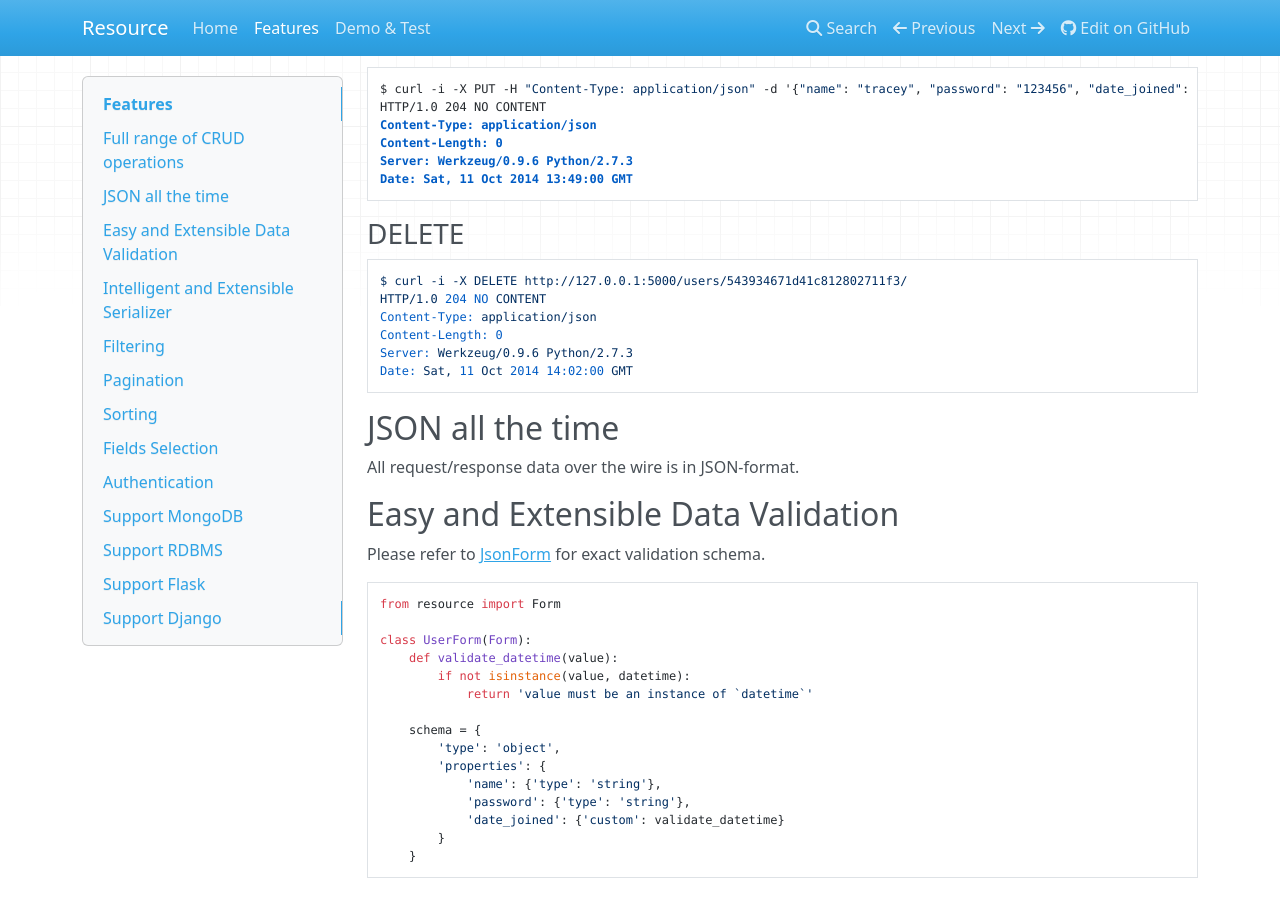
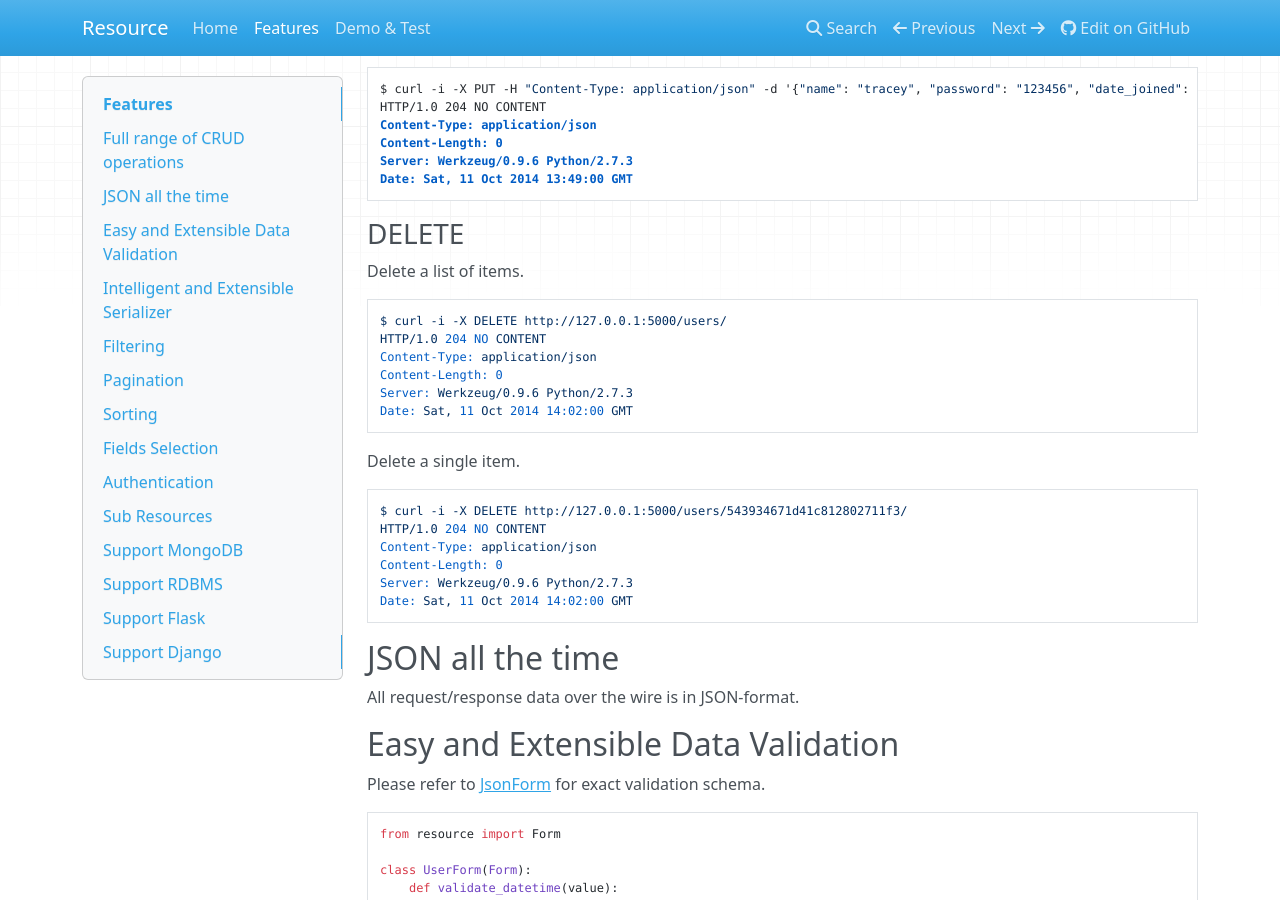
Before and after one commit to RussellLuo/resource, an MkDocs documentation site: the page built from docs/features.md, in a window 1280 px wide and 900 px high, scrolled down 1474 px. Built offline with MkDocs 1.6.1, drawn with Linux system fonts in a browser that asks for light colours; nearby versions of some CDN libraries; old or Windows-style settings are respelled for this version of MkDocs; some of the changed text lies outside the part shown.

Commit message:
update Documentation

```diff
--- a/docs/features.md
+++ b/docs/features.md
@@ -15,7 +15,7 @@ Create  | POST      | List
 Read    | GET       | List/Item
 Update  | PATCH     | Item
 Replace | PUT       | Item
-Delete  | DELETE    | Item
+Delete  | DELETE    | List/Item
 
 ### POST
 
@@ -73,6 +73,17 @@ Please refer to [RFC 6902][2] for the exact `JSON Patch` syntax.
     Date: Sat, 11 Oct 2014 13:49:00 GMT
 
 ### DELETE
+
+Delete a list of items.
+
+    $ curl -i -X DELETE http://127.0.0.1:5000/users/
+    HTTP/1.0 204 NO CONTENT
+    Content-Type: application/json
+    Content-Length: 0
+    Server: Werkzeug/0.9.6 Python/2.7.3
+    Date: Sat, 11 Oct 2014 14:02:00 GMT
+
+Delete a single item.
 
     $ curl -i -X DELETE http://127.0.0.1:5000/users/543934671d41c812802711f3/
     HTTP/1.0 204 NO CONTENT
@@ -366,6 +371,14 @@ Then, you can get a token and use it by following the steps below:
         $ curl -u eyJhbGciOiJIUzI1NiIsImV4cCI6MTQxNDIyNDExOSwiaWF0IjoxNDE0MjIwNTE5fQ.eyJwayI6IjU0NGI0YWRhMWQ0MWM4MzExMjRhNDBjZCJ9.d_6Oi4ePS7z9NhK9b9J23H3KQx4u_EdzT-VHDnV2fC8:unused http://127.0.0.1:5000/<resource>/
 
 
+Sub Resources
+-------------
+
+Endpoints support sub-resources, in which you can have URI like: `/lists/<list_id>/cards`.
+
+See [demo/mini-trello][5] for example.
+
+
 Support MongoDB
 ---------------
 
```
Also changed, not shown: other parts of docs/features.md (+2 -7 lines), README.md (+1 -0 lines), docs/demo.md (+10 -0 lines), docs/index.md (+1 -0 lines).
